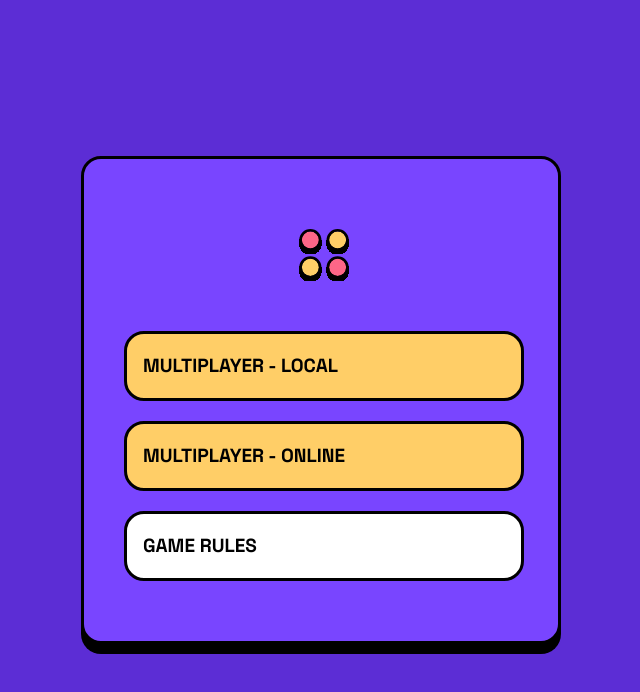
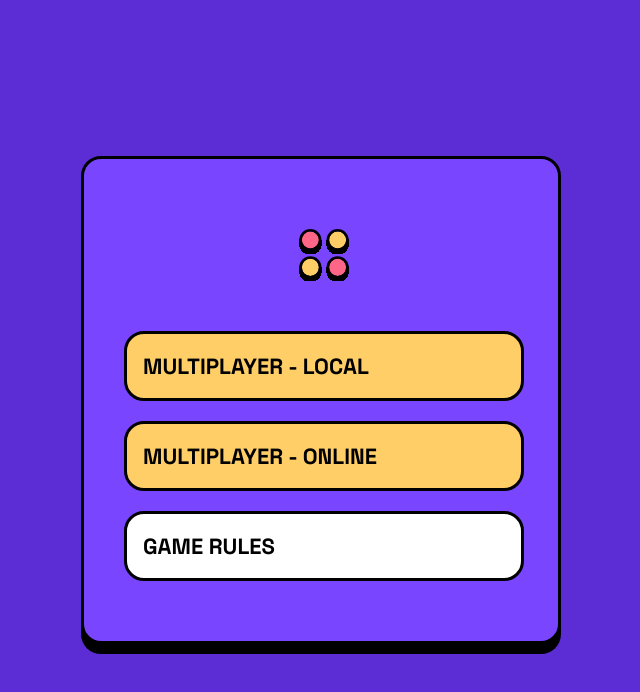
Before and after one commit to MarekBombera/connect_four, a Next.js app: page / in a window 1280 px wide. Shown: the top 692 px of the page, without its empty margins (319-959 px from the left). Built offline with nearby package versions, Linux system fonts and the light colour scheme.

Commit message:
fix: fix MenuLink style

```diff
--- a/src/components/menu-button/styled.ts
+++ b/src/components/menu-button/styled.ts
@@ -43,7 +43,8 @@ export const MenuLink = styled(Link)<Props>`
   align-content: center;
   height: 7rem;
   padding: 0 1.6rem;
-  ${typography.label.xLarge}
+  ${typography.label.xxLarge}
+  font-size: 2.2rem;
   font-weight: 700;
   text-transform: uppercase;
   color: ${({ color }) => (color ? color : colors.text.primary)};
```
